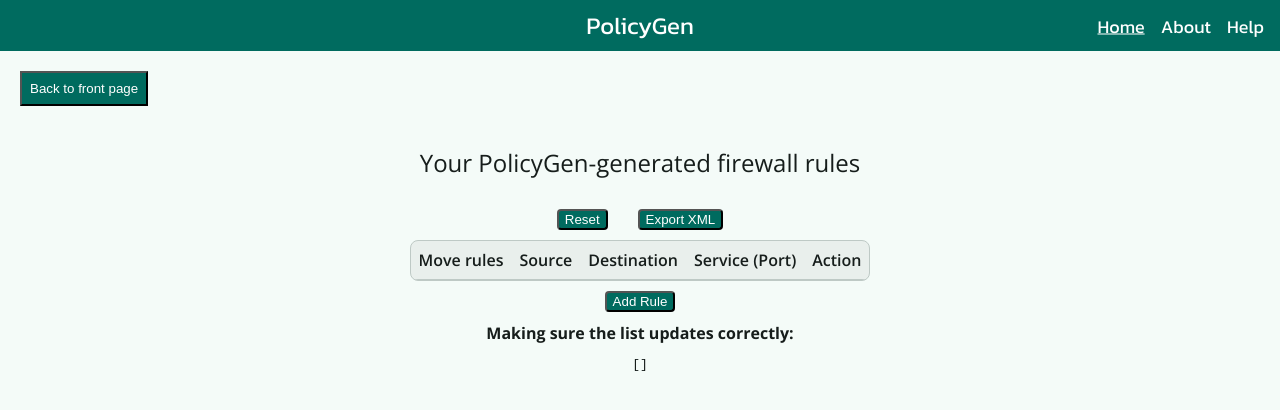
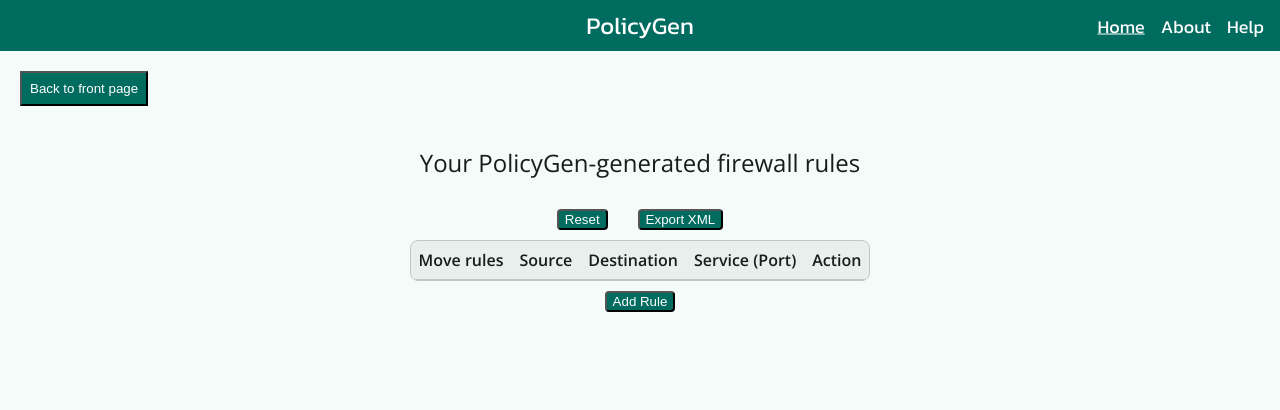
Before and after one commit to yelhamer/Forcepoint-PolicyBot, a React (Create React App) app in the folder frontend/: page / in a window 1280 px wide. Both pictures are taken after a click on the button "To rule edit". Shown: the top 410 px of the page. Built offline with nearby package versions, Linux system fonts and the light colour scheme; the HTML template or start-up script is replaced by a standard one.

Commit message:
page change after xml exported

```diff
--- a/frontend/src/Ruleview.js
+++ b/frontend/src/Ruleview.js
@@ -7,7 +7,9 @@ import ruleExport from './ruleExport';
 import initializeUniqueServices from './uniqueGenerator';
 
 const Ruleview = ({ initialTable }) => {
-  const EditableTable = () => {
+  const [exported, setExported] = useState(false);
+
+  const EditableTable = ({ onExport }) => {
     const initialData = initialTable;
     const [uniqueServices, setUniqueServices] = useState([]);
     const [ActionOptions, setActionOptions] = useState([]);
@@ -179,7 +181,13 @@ const Ruleview = ({ initialTable }) => {
         <button className="resetButton" onClick={handleReset}>
           Reset
         </button>
-        <button className="exportButton" onClick={() => ruleExport(tableData)}>
+        <button
+          className="exportButton"
+          onClick={() => {
+            ruleExport(tableData);
+            onExport();
+          }}
+        >
           Export XML
         </button>
         <div id="table-container">
@@ -318,10 +326,6 @@ const Ruleview = ({ initialTable }) => {
             Add Rule
           </button>
         </div>
-        <div>
-          <strong>Making sure the list updates correctly:</strong>
-          <pre>{JSON.stringify(tableData, null, 2)}</pre>
-        </div>
       </div>
     );
   };
@@ -329,8 +333,16 @@ const Ruleview = ({ initialTable }) => {
   //Ruleview return
   return (
     <div className="RuleviewCSS">
-      <h2 className="header">Your PolicyGen-generated firewall rules</h2>
-      <EditableTable />
+      <h2 className="header">
+        {exported
+          ? 'Your PolicyGen-generated firewall rules have been exported'
+          : 'Your PolicyGen-generated firewall rules'}
+      </h2>
+      {exported ? (
+        <p>Thank you for using PolicyGen!</p>
+      ) : (
+        <EditableTable onExport={() => setExported(true)} />
+      )}
     </div>
   );
 };
```
